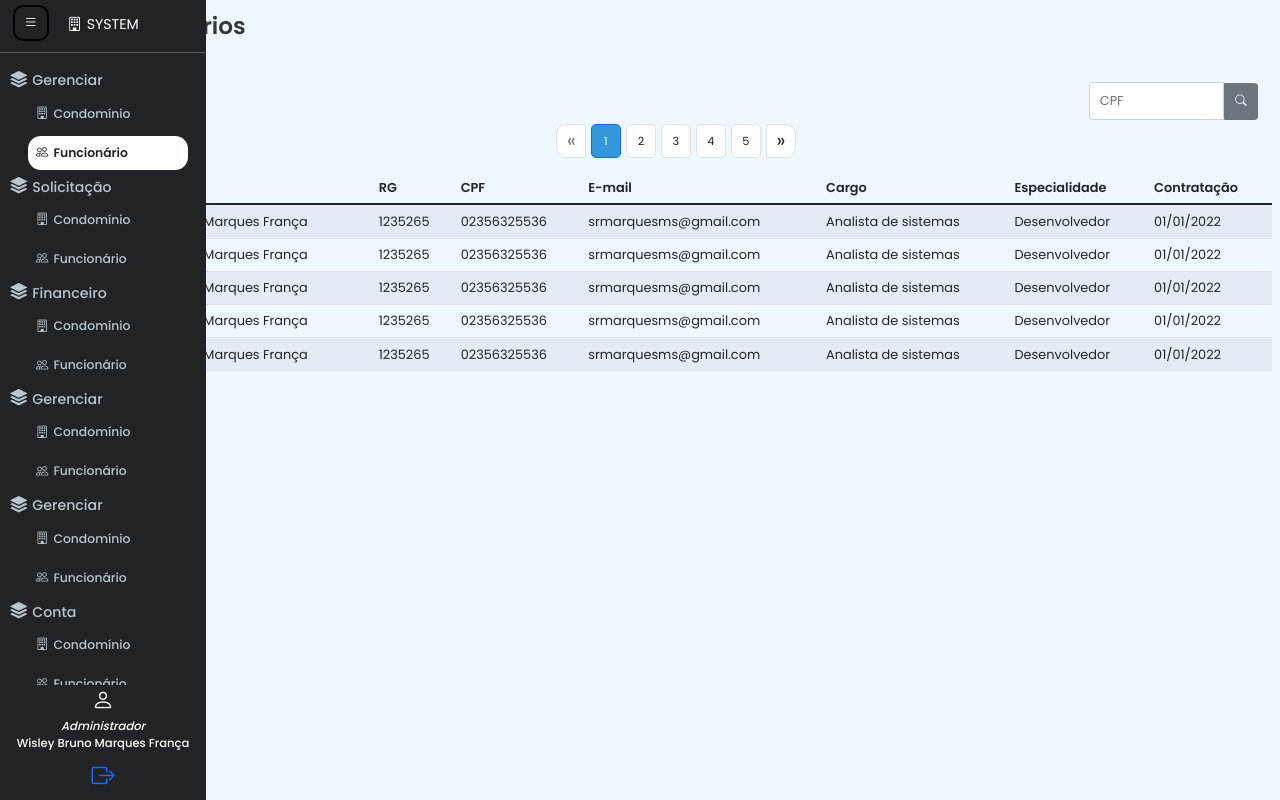
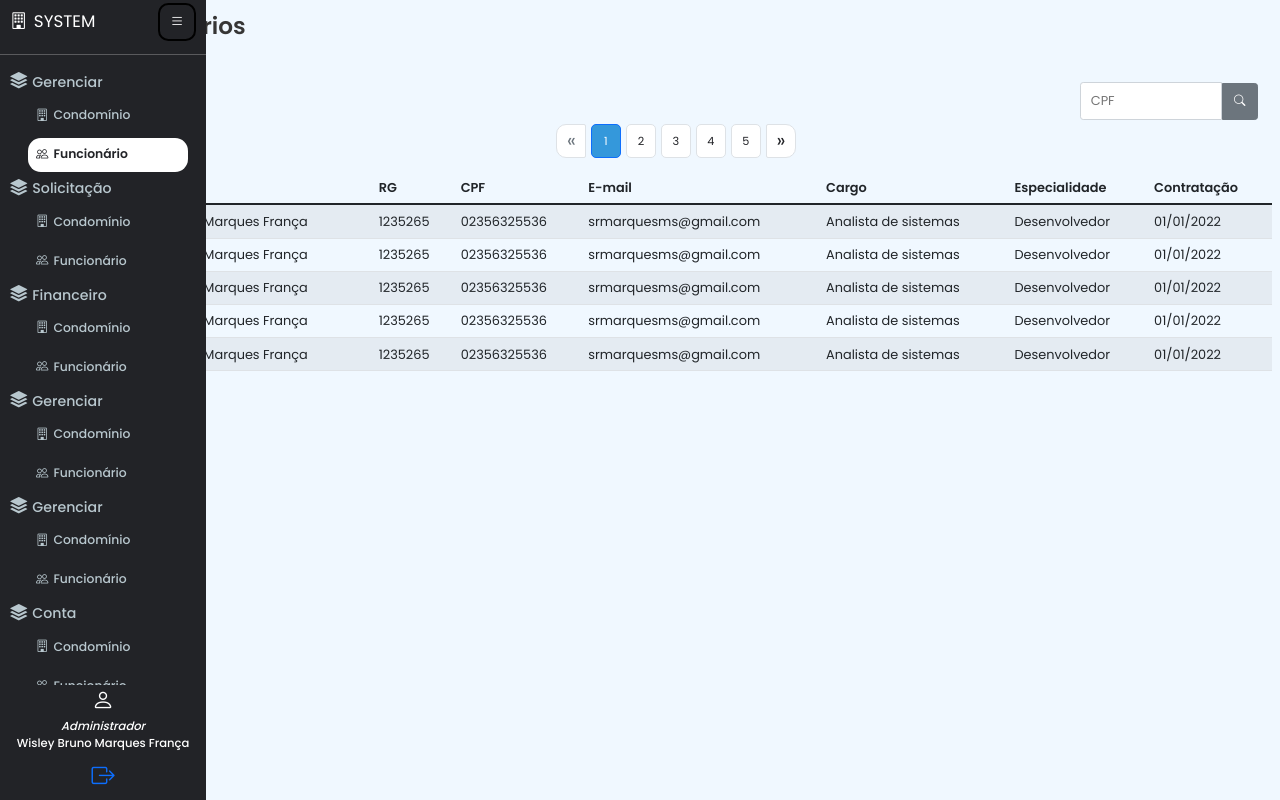
Before and after one commit to brmsdi/GCSystem, a React (Create React App) app in the folder frontend/: page / in a window 1280 px wide. Both pictures are taken after a click on the button 36 px from the left and 22 px from the top of the page. Built offline with nearby package versions, Linux system fonts and the light colour scheme.

Commit message:
Corrections in the menu

```diff
--- a/frontend/src/assets/css/_index.scss
+++ b/frontend/src/assets/css/_index.scss
@@ -94,7 +94,13 @@ a {
       height: 0;
       width: 0;
       z-index: $z-index-aside;
-
+      .aside-header {
+        justify-content: center;
+        align-items: center;
+        font-size: 1.3rem;
+        height: 4rem;
+        width: 100%;
+        color: #fff;
         .btn-co {
           position: absolute;
           height: 3.5rem;
@@ -111,14 +117,6 @@ a {
             border-radius: .8rem;
           }
         }
-      .aside-header {
-        display: none;
-        justify-content: center;
-        align-items: center;
-        height: 4rem;
-        width: 100%;
-        color: #fff;
-        font-size: 1.3rem;
       }
       hr {
         color: #fff;
@@ -350,11 +348,11 @@ a {
         display: block;
         width: auto;
         input {
-          width: 10.5rem;
+          width: 11rem;
         }
 
         button {
-          width: 2.6rem;
+          width: 2.8rem;
         }
       }
     }
@@ -371,23 +369,39 @@ a {
       justify-content: flex-start;
       transition-property: width;
       transition-duration: 100ms;
+      .aside-header {
+        margin-top: .2rem;
+        width: 90%;
+        height: 3rem;
+        .icon, .text {
+          display: none;
+        }
 
+        .icon {
+          width: 10%;
+        }
+
+        .text {
+          width: 30%;
+        }
         .btn-co {
-        height: 2.8rem;
-        width: 2.8rem;
+          position: inherit;
+          display: flex;
+          justify-content: center;
+          align-items: center;
+          width: 98%;
           font-size: 1.1rem;
           left: 0;
           right: 0;
           margin: 0 auto;
+
+          button {
+            height: 2.9rem;
+            width: 2.9rem;
           }
+        } // end btn-co
 
-      .aside-header {
-        font-size: 1.1rem;
-      }
-
-      hr {
-        margin-top: 4rem;
-      }
+      } // end aside-header
 
       .aside-body {
         display: block;
@@ -396,13 +410,12 @@ a {
 
     }
   } // End header
-
-
   .menu {
     margin: 0;
     .menu-title {
       .menu-text, .menu-icon {
-        display: none;
+        position: absolute;
+        transform: translateX(-110%);
       }
     }
   }
@@ -419,6 +432,7 @@ a {
     .text-submenu {
       display: none;
     }
+
   }
 
   header.open {
@@ -430,22 +444,18 @@ a {
     }
 
     aside {
-      height: 100%;
-      //width: 25%;
       width: 16rem;
-      justify-content: flex-start;
+      .aside-header {
 
+        .icon, .text {
+          display: block;
+        }
         .btn-co {
-        left: 1rem;
-        margin: 0;
+          width: 60%;
+          justify-content: flex-end;
+        }
       }
 
-      .aside-header {
-        display: flex;
-      }
-      hr {
-        margin-top: .2rem;
-      }
       .aside-body {
         display: flex;
         justify-content: flex-start;
@@ -464,7 +474,9 @@ a {
         padding: .1rem;
         text-align: start;
         .menu-text, .menu-icon {
-          display: inline-block;
+          position: relative;
+          display: inline;
+
         }
         .menu-icon {
           font-size: 1.1em;
@@ -482,7 +494,7 @@ a {
       font-size: .96rem;
       a {
         width: 100%;
-        color: $--color-v3;
+        //color: $--color-v3;
         padding: .6rem;
         border-radius: 1rem;
         text-align: start;
@@ -496,7 +508,6 @@ a {
       a {
         background-color: #fff;
         color: $--clr;
-        font-weight: 600;
       }
     }
 
@@ -505,7 +516,6 @@ a {
   .content-main {
     left: calc(3.5vh + 3.5vw);
     width: calc(100% -  calc(3.5vh + 3.5vw));
-
   }
 
   .home-header {
@@ -514,10 +524,6 @@ a {
       padding: 0 1rem;
     }
   }
-}
-
-@media screen and (max-width: 56.25em) {
-
 }
 
 /* Responsive */
--- a/frontend/src/components/Aside/SubMenu.jsx
+++ b/frontend/src/components/Aside/SubMenu.jsx
@@ -13,7 +13,7 @@ const SubMenu = (props) => {
           <span className="sub-menu-icon">
             <i className={props.iconSubMenu}></i>
           </span>
-          <span className="text-submenu animate-opac">{props.subMenuText}</span>
+          <span className="text-submenu ">{props.subMenuText}</span>
           <span className="tooltip-submenu">{props.subMenuToolTip}</span>
         </Link>
       </div>
--- a/frontend/src/components/Aside/index.jsx
+++ b/frontend/src/components/Aside/index.jsx
@@ -9,21 +9,20 @@ const Aside = () => {
     //let main = document.querySelector(".content-main");
     headerAside.classList.toggle('open');
     //main.classList.toggle("large");
-    console.log('chamou2')
   }
 
   return (
     <aside>
-      <div className="btn-co">
-          <button onClick={() => clickColapseMenu()}>
-            <i className="bi bi-list"></i>
-          </button>
-      </div>
       <div className="aside-header animate-right">
         <span className="icon animate-right">
           <i className="bi bi-building"></i>
         </span>
         <span className="text animate-right">SYSTEM</span>
+        <div className="btn-co">
+          <button onClick={() => clickColapseMenu()}>
+            <i className="bi bi-list"></i>
+          </button>
+        </div>
       </div>
       <hr />
       <div className="aside-body animate-right">
@@ -144,14 +143,14 @@ const Aside = () => {
               iconSubMenu="bi bi-building"
               subMenuText="Condomínio"
               subMenuToolTip="Gerenciar condomínio"
-              key={30}
+              key={31}
               id="sub-menu-condominium2"
             />,
             <SubMenu
               iconSubMenu="bi bi-people"
               subMenuText="Funcionário"
               subMenuToolTip="Gerenciar funcionário"
-              key={30}
+              key={32}
               id="sub-menu-employe2"
             />,
           ]}
```
Lines whose indentation alone changed are shown as unchanged.
